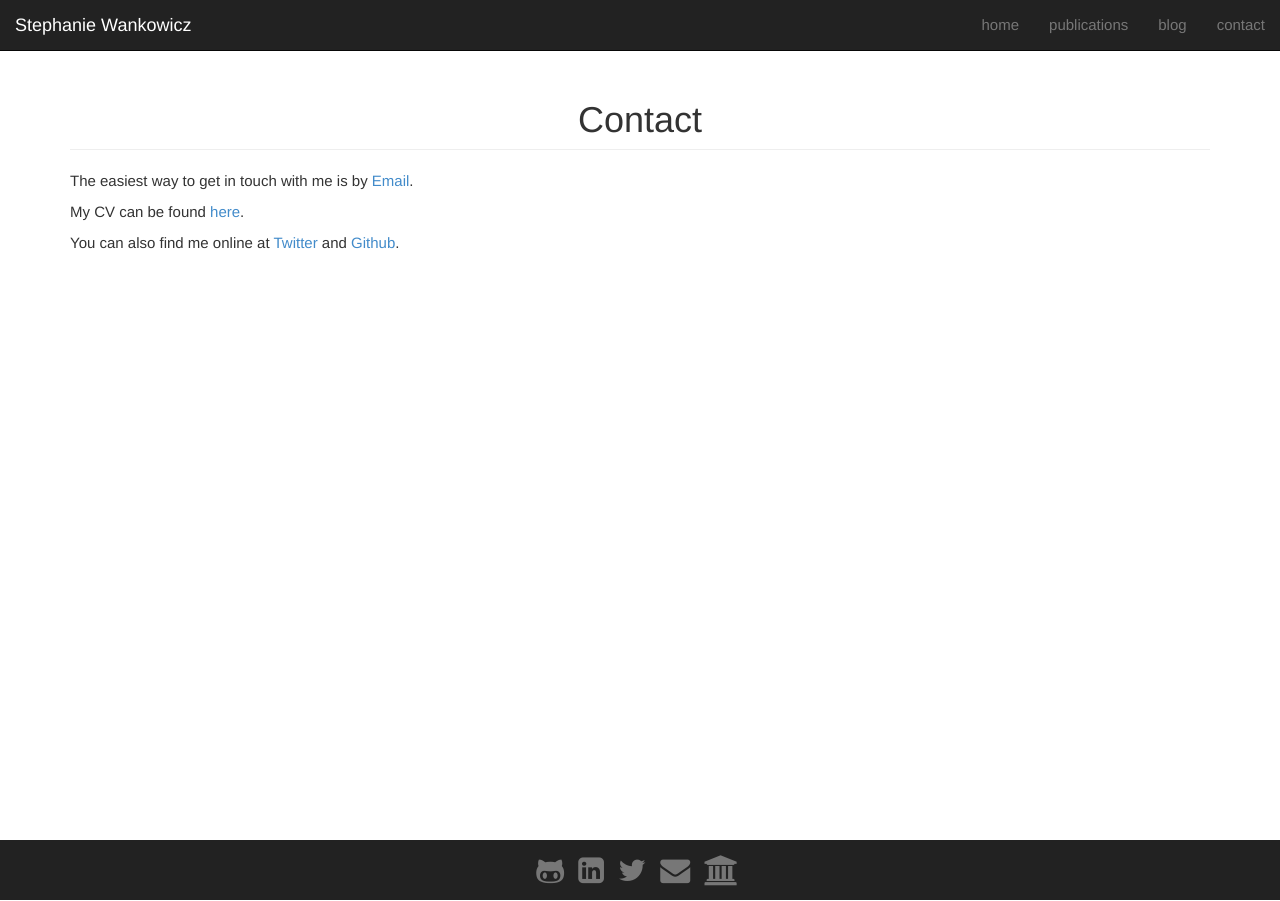
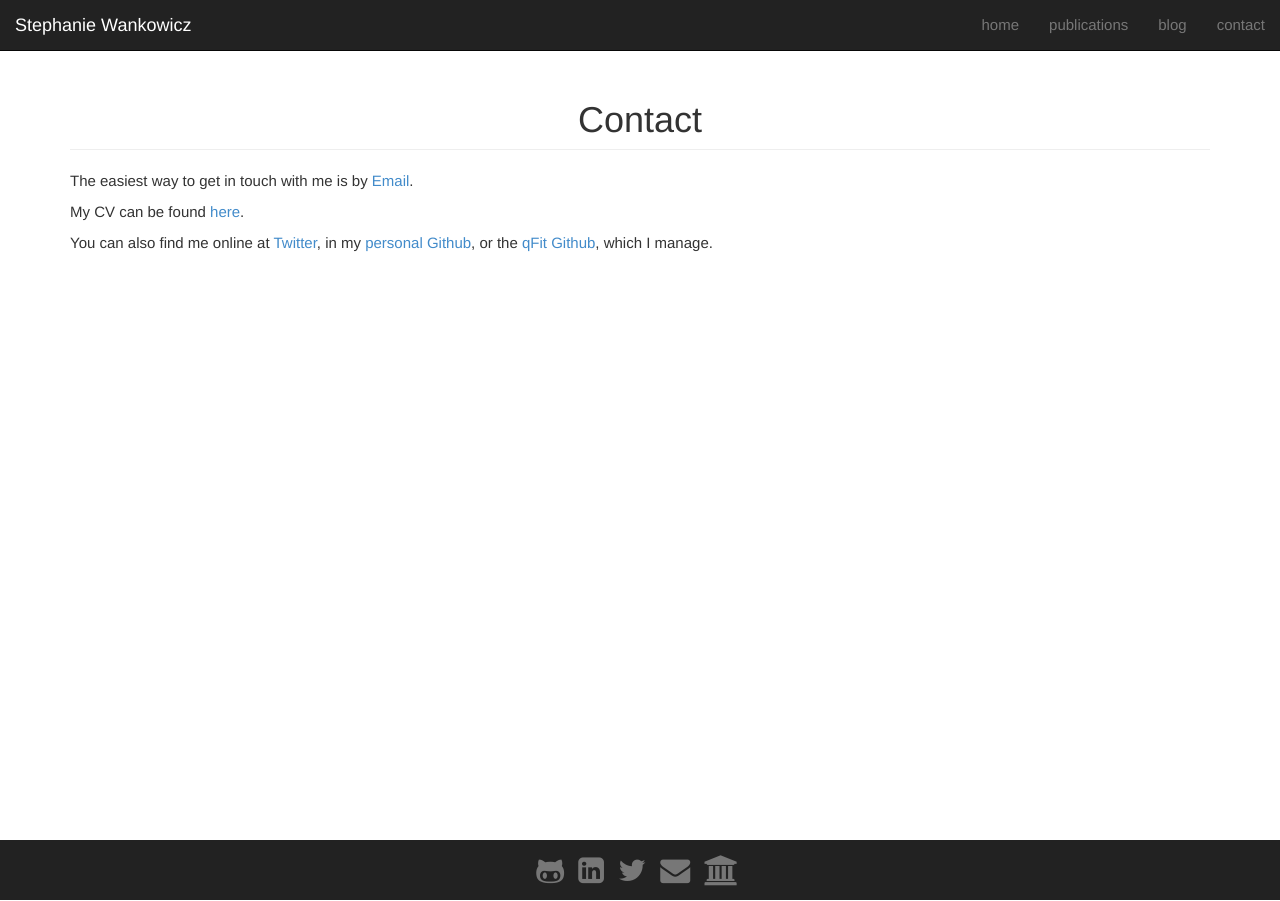
Before and after one commit to stephaniewankowicz/stephaniewankowicz.github.io, a Jekyll site: the page built from contact/index.md, in a window 1280 px wide. Built offline with Jekyll 4.4.1, drawn with Linux system fonts in a browser that asks for light colours; nearby versions of some CDN libraries.

Commit message:
update git

```diff
--- a/contact/index.md
+++ b/contact/index.md
@@ -10,4 +10,4 @@
 
 My CV can be found [here](/static/pdf/Wankowicz_CV_221201.pdf).
 
-You can also find me online at [Twitter](http://twitter.com/stephanie_mul) and [Github](https://github.com/stephaniewankowicz).
+You can also find me online at [Twitter](http://twitter.com/stephanie_mul), in my [personal Github](https://github.com/stephaniewankowicz), or the [qFit Github](https://github.com/ExcitedStates/qfit-3.0), which I manage.
```
